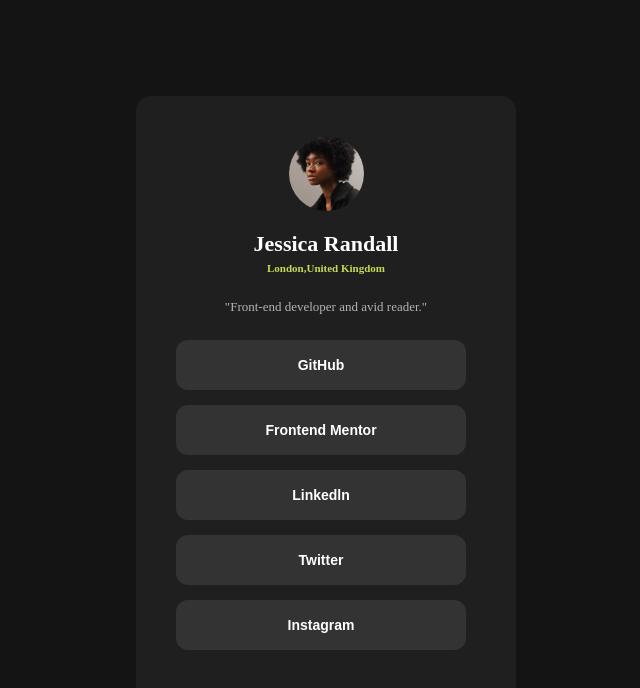
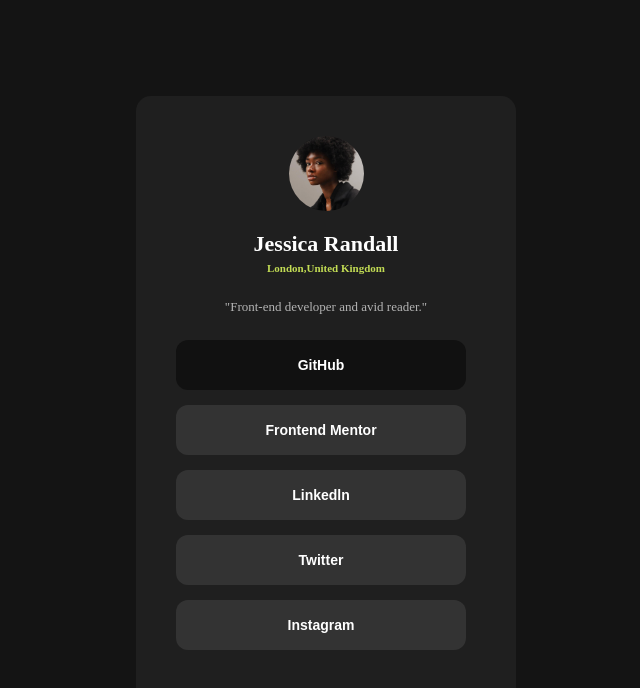
Before and after one commit to irem1905/black-card, a plain HTML site: page index.html in a window 1280 px wide. In both pictures the pointer is over the button "GitHub". Shown: the whole page, without its empty margins (314-954 px from the left). Drawn offline with Linux system fonts and the light colour scheme.

Commit message:
fix: added hover, project completely completed

```diff
--- a/index.css
+++ b/index.css
@@ -110,4 +110,9 @@
     font-weight: 600;
 }
 
+.social-media .button:hover {
+    background-color: #111111; /* Üzerine gelindiğinde arka plan rengi değişir */
+    color: #ffffff; /* Üzerine gelindiğinde metin rengi değişir */
+}
+
 /* Button-End */
```
